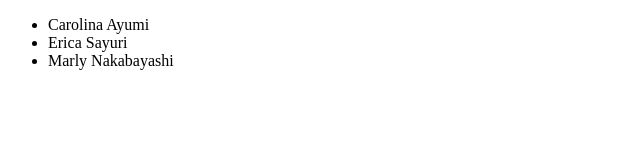
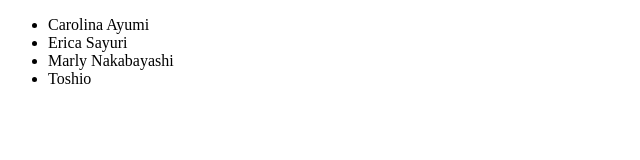
Before and after one commit to carolayumi/aula-git, a plain HTML site: page index.html in a window 1280 px wide. Shown: the full height of the page, 0-640 px from the left. Drawn offline with Linux system fonts and the light colour scheme.

Commit message:
Adicionando Toshio

```diff
--- a/index.html
+++ b/index.html
@@ -12,6 +12,7 @@
         <li> Carolina Ayumi</li>
         <li>Erica Sayuri</li>
         <li>Marly Nakabayashi</li>
+        <li>Toshio</li>
     </ul>
 
 </body>
```
